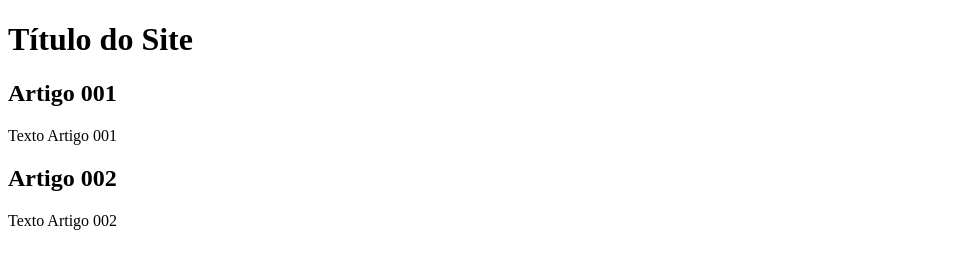
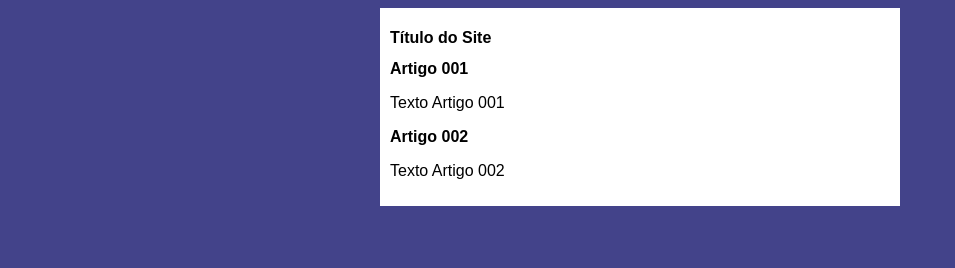
Before and after one commit to KaueGuimaraes/Teste, a plain HTML site: page index.html in a window 1280 px wide. Shown: the whole page, without its empty margins (0-955 px from the left). Drawn offline with Linux system fonts and the light colour scheme.

Commit message:
iniciei o design

```diff
--- /dev/null
+++ b/estilos/style.css
@@ -0,0 +1,16 @@
+* {
+    font-family: Arial, Helvetica, sans-serif;
+    font-size: 16px;
+}
+
+body {
+    background-color: rgb(67, 67, 138);
+}
+
+main {
+    background-color: white;
+    width: 500px;
+    margin: auto;
+    padding: 10px;
+    box-shadow: 3px 3px 5px rgba(0, 0, 0, 0);
+}
--- a/index.html
+++ b/index.html
@@ -5,6 +5,7 @@
     <meta http-equiv="X-UA-Compatible" content="IE=edge">
     <meta name="viewport" content="width=device-width, initial-scale=1.0">
     <title>Título do Site</title>
+    <link rel="stylesheet" href="estilos/style.css">
 </head>
 <body>
     <main>
```
